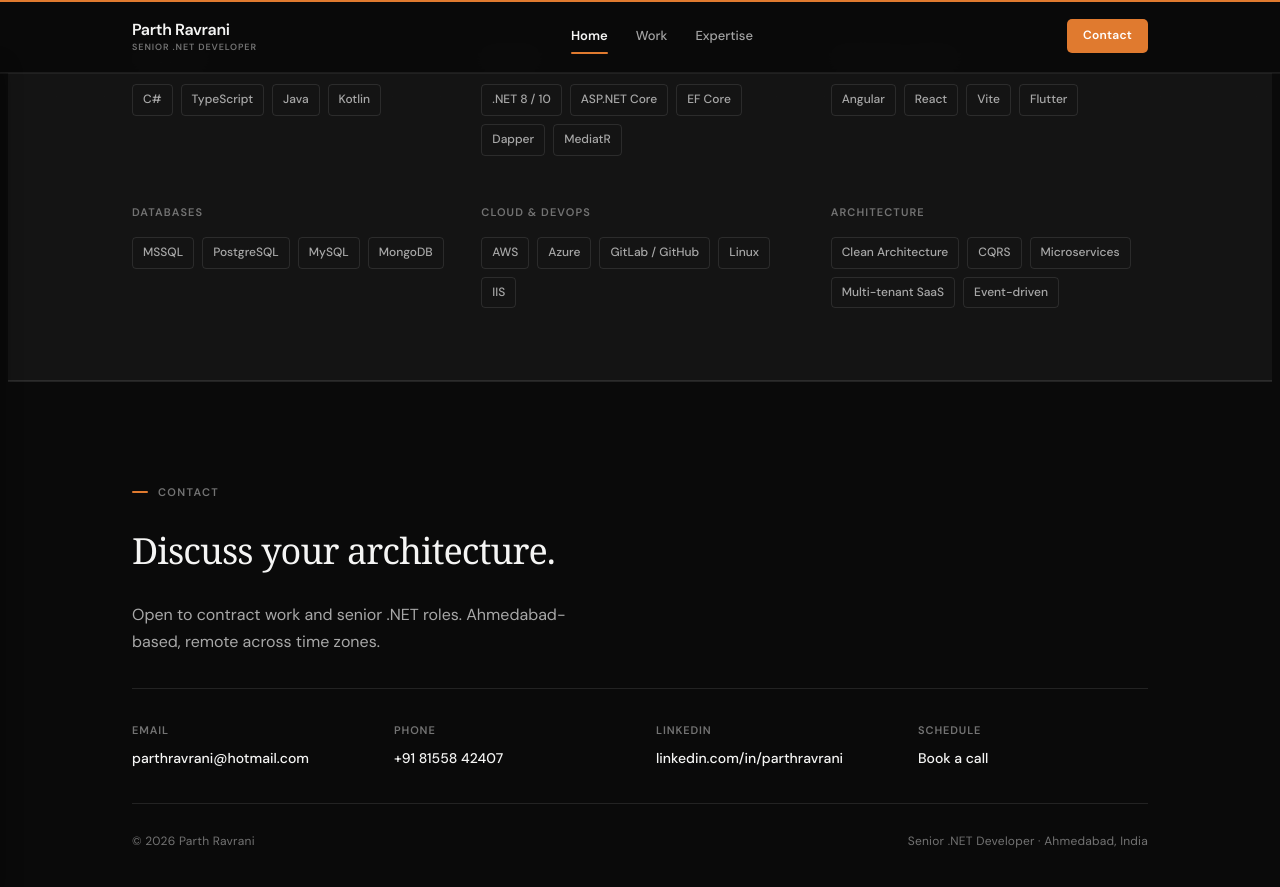
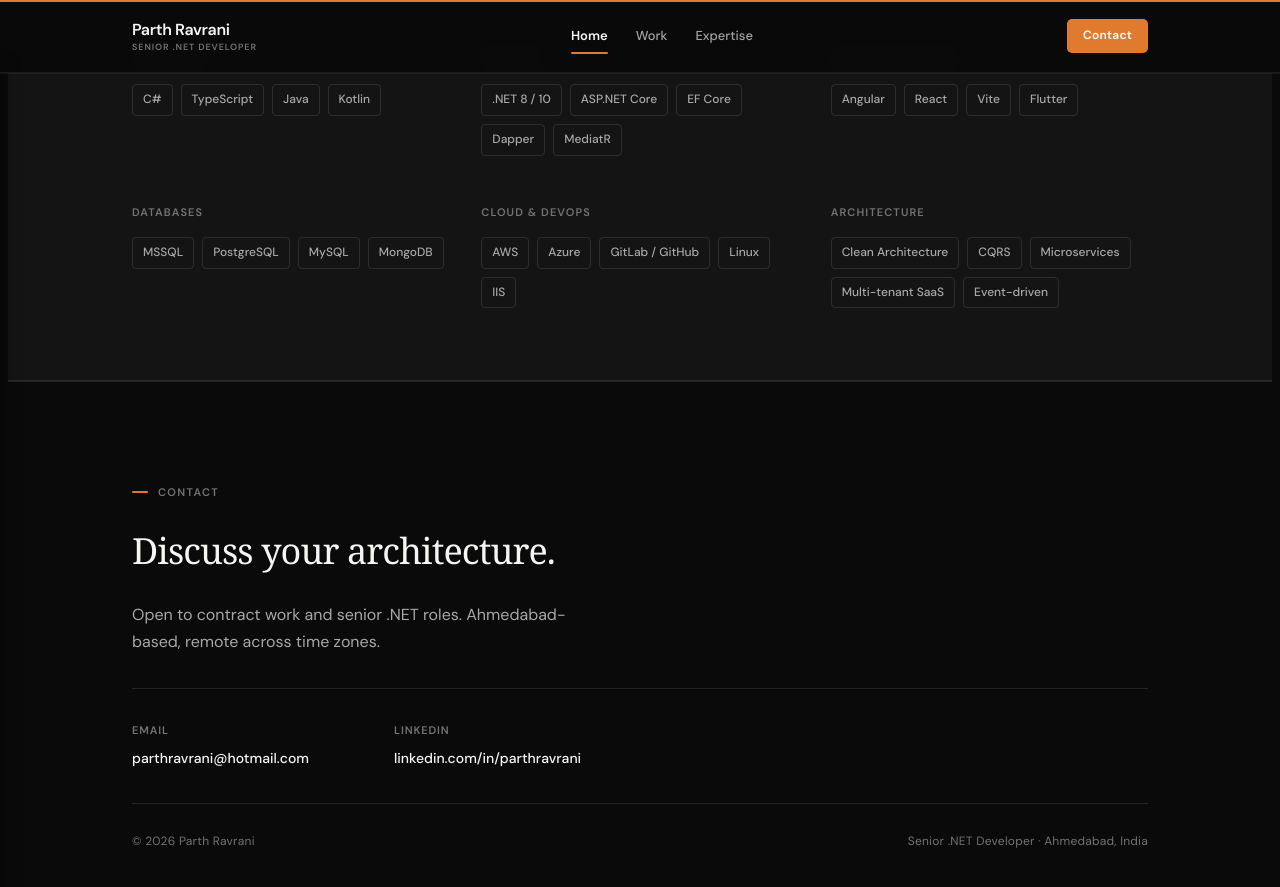
Before and after one commit to parthravrani/ravrani.dev, a Jekyll site: the page built from index.html, in a window 1280 px wide and 900 px high, scrolled down 3357 px. Shown: the top 887 px of the window. Built offline with Jekyll 4.4.1, drawn with Linux system fonts in a browser that asks for light colours; nearby versions of some CDN libraries; some web fonts are replaced.

Commit message:
footer info

```diff
--- a/_includes/footer.html
+++ b/_includes/footer.html
@@ -12,16 +12,8 @@
                 <a href="mailto:parthravrani@hotmail.com">parthravrani@hotmail.com</a>
             </div>
             <div class="footer-contact-item">
-                <span>Phone</span>
-                <a href="tel:+918155842407">+91 81558 42407</a>
-            </div>
-            <div class="footer-contact-item">
                 <span>LinkedIn</span>
                 <a href="https://linkedin.com/in/parthravrani" target="_blank" rel="noopener noreferrer">linkedin.com/in/parthravrani</a>
-            </div>
-            <div class="footer-contact-item">
-                <span>Schedule</span>
-                <a href="https://calendly.com/parthravrani/30min" target="_blank" rel="noopener noreferrer">Book a call</a>
             </div>
         </div>
 
```
